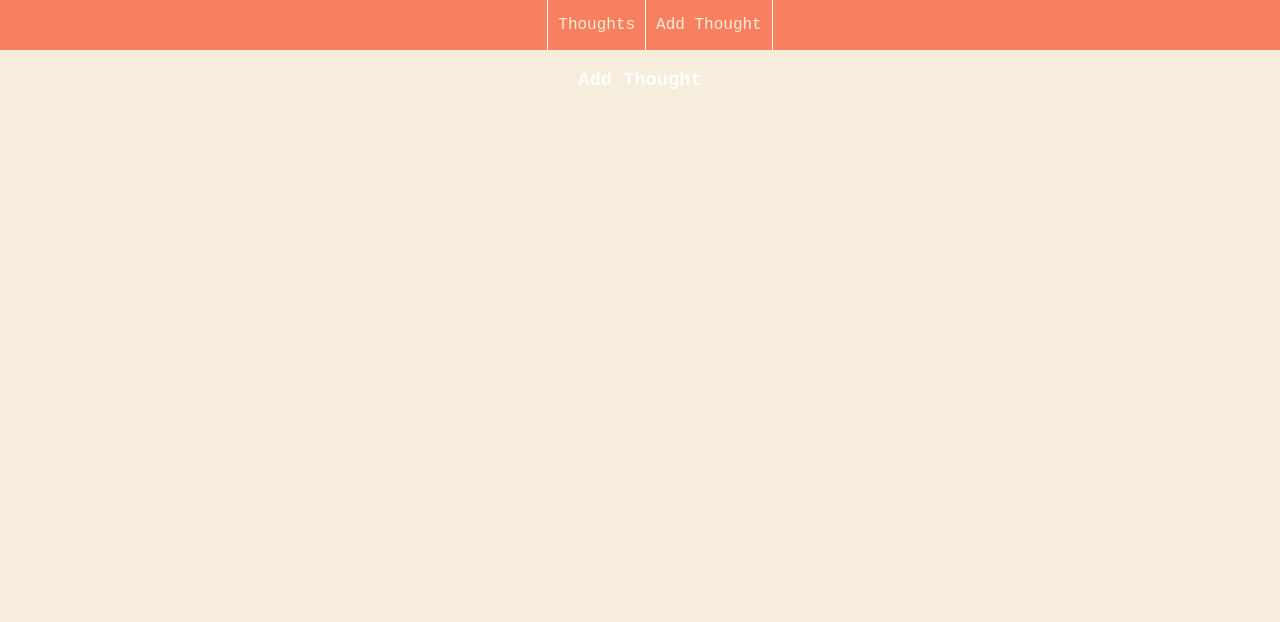
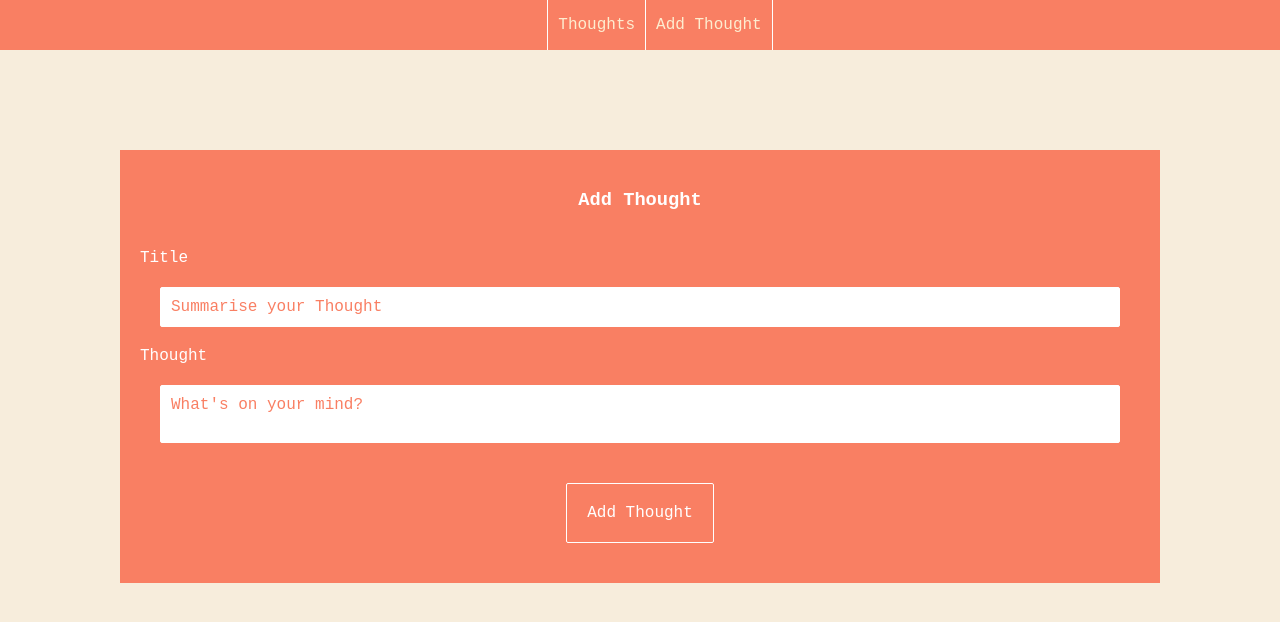
Before and after one commit to MiksZvirbulis/Vue-Thoughts, a Vue app: page /add in a window 1280 px wide. Shown: the top 622 px of the page. Built offline with nearby package versions, Linux system fonts and the light colour scheme.

Commit message:
Worked on add thought route

```diff
--- a/src/router/addThought.vue
+++ b/src/router/addThought.vue
@@ -1,11 +1,178 @@
 <template>
-    <div>
-        <h3>Add Thought</h3>
+    <div id="addThought">
+        <form novalidate="true" @submit="validateForm">
+            <h3>Add Thought</h3>
+
+            <p v-if="errors.length">
+                <ul id="errors">
+                    <li v-bind:key="error" v-for="error in errors">― {{ error }}</li>
+                </ul>
+            </p>
+
+            <label for="title">Title</label>
+            <input type="Text" id="title" name="title" v-model="title" placeholder="Summarise your Thought" />
+
+            <label for="content">Thought</label>
+            <textarea id="content" name="content" v-model="content" placeholder="What's on your mind?"></textarea>
+
+            <button>Add Thought</button>
+        </form>
     </div>
 </template>
 
 <script>
+import axios from 'axios'
+
 export default {
-    name: "addThought"
+    name: "addThought",
+    data() {
+        return {
+            title: null,
+            content: null,
+            errors: []
+        }
+    },
+    methods: {
+        validateForm: function (e) {
+            e.preventDefault()
+            this.errors = []
+
+            const title = this.title
+            const content = this.content
+
+            if (!title) {
+                this.errors.push("Title has been left empty!")
+            } else {
+                if (title.length <= 3) {
+                    this.errors.push("The title should be longer than 3 characters!")
+                } else if (title.length >= 25) {
+                    this.errors.push("Title should be no longer than 25 characters!")
+                }
+            }
+
+            if (!content) {
+                this.errors.push("Thought has been left empty!")
+            } else {
+                if (content.length <= 5) {
+                    this.errors.push("The content should be longer than 5 characters!")
+                } else if (content.length >= 300) {
+                    this.errors.push("The content should be no longer than 300 characters!")
+                }
+            }
+
+            if (!this.errors.length) {
+                axios.post("http://mikscode.com/api/thoughts/add", { title, content, date: new Date().toUTCString() })
+                .then(response => {
+                    if (response.status === 200) {
+                        console.log("success... not we add new thought to data and redirect to thoughts")
+                    } else {
+                        this.errors.push("Something went wrong with the request. Please try again later!")
+                    }
+                })
+                .catch(error => console.log(error))
+            }
+        }
+    }
 }
 </script>
+
+<style lang="scss" scoped>
+#addThought {
+    display: flex;
+    background-color: #f97f63;
+    margin: 100px auto;
+    padding: 20px 20px 0 20px;
+    width: 1000px;
+    justify-content: center;
+    flex-direction: row;
+    font: inherit;
+
+    @media screen and (max-width: 360px) {
+        width: 300px;
+        font-size: 14px;
+    }
+
+    @media screen and (min-width: 361px) and (max-width: 768px) {
+        width: 500px;
+    }
+
+    @media screen and (min-width: 770px) and (max-width: 1024px) {
+        width: 780px;
+    }
+
+    h3 {
+        display: flex;
+        justify-content: center;
+    }
+
+    form {
+        width: 100%;
+        display: flex;
+        flex-direction: column;
+
+        label {
+            display: flex;
+            margin-right: auto;
+            margin: 20px 0;
+        }
+
+        input, textarea {
+            margin: 0 20px;
+            padding: 10px;
+            border-radius: 2px;
+            border: 1px solid #ffffff;
+            resize: none;
+            font: inherit;
+
+            &:focus {
+                outline: none;
+                border: 1px solid #63c4f9;
+            }
+
+            &::placeholder {
+                color: #f97f63;
+            }
+        }
+
+
+        button {
+            display: flex;
+            margin: 40px auto;
+            border-radius: 2px;
+            color: #ffffff;
+            padding: 20px;
+            background-color: #f97f63;
+            outline: none;
+            border: 1px solid #ffffff;
+            cursor: pointer;
+            font: inherit;
+
+            &:hover {
+                background-color: #ffffff;
+                color: #f97f63;
+            }
+        }
+    }
+
+    ul#errors {
+        text-align: left;
+        background-color: #ffffff;
+        padding: 10px;
+        margin: 0 20px;
+        border: 1px solid #ffffff;
+        border-radius: 2px;
+
+        li {
+            list-style-type: none;
+            width: 50%;
+            margin: 0 auto;
+            color: #f96379;
+
+            @media screen and (max-width: 360px) {
+                width: 100%;
+                font-size: 14px;
+            }
+        }
+    }
+}
+</style>
```
Also changed, not shown: src/router/index.js (indentation only).
